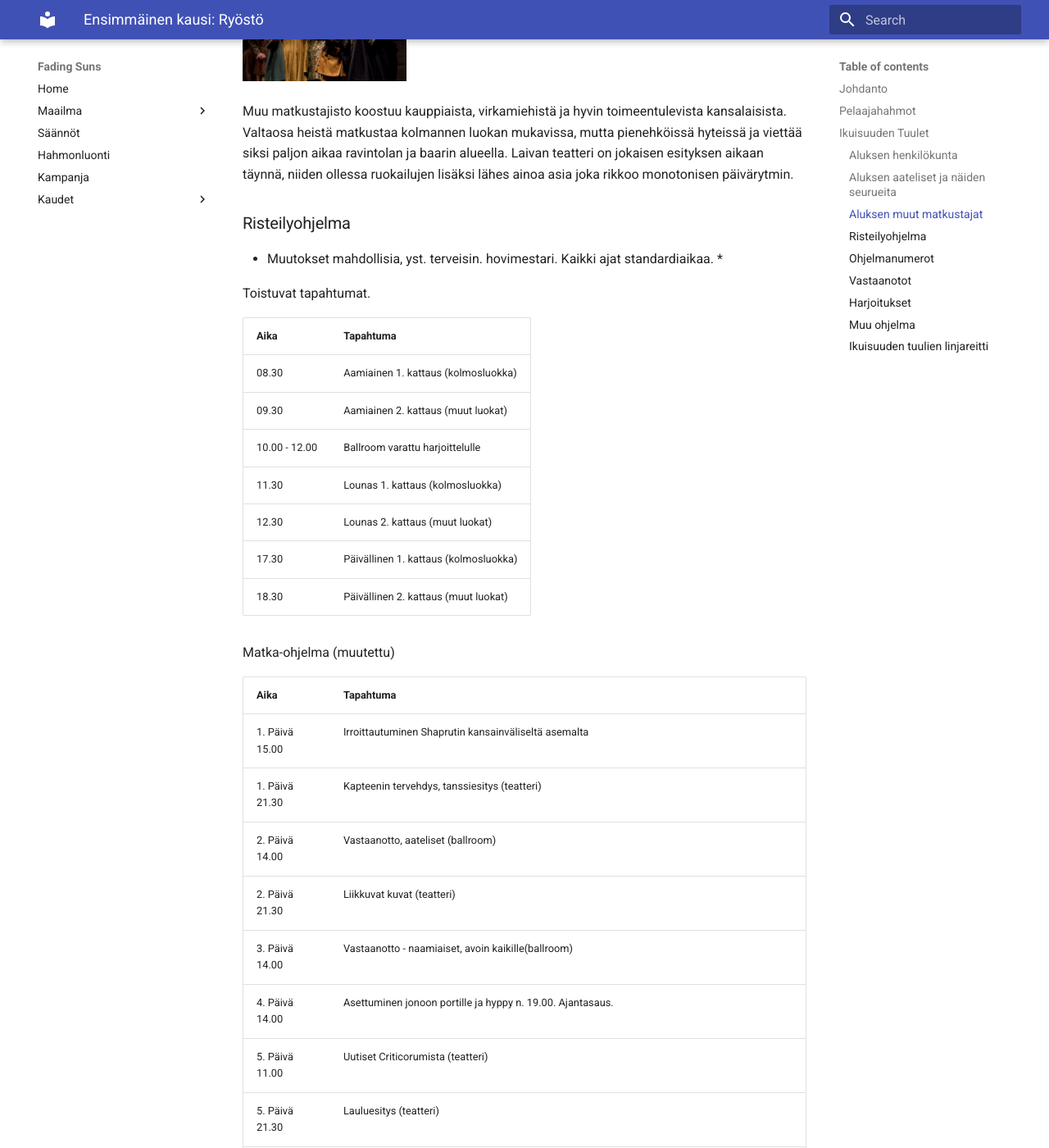
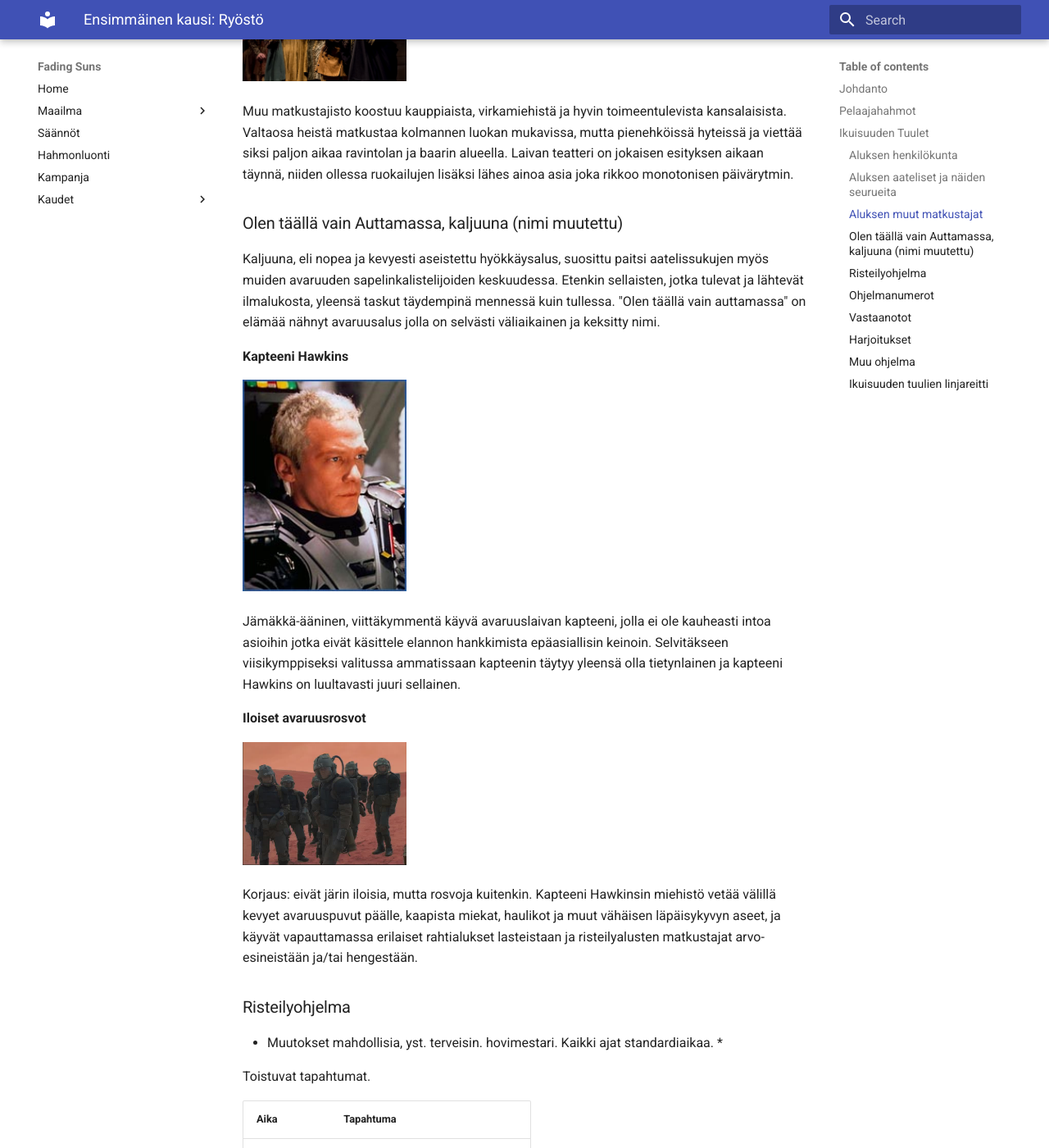
Before and after one commit to mertenator100/mertenator100.github.io, an MkDocs documentation site: the page built from docs/kausi1.md, in a window 1280 px wide and 1400 px high, scrolled down 13152 px. Shown: the whole window at 82% size. Built offline with MkDocs 1.6.1 and Material for MkDocs 9.7.7, drawn with Linux system fonts in a browser that asks for light colours.

Commit message:
suprises

```diff
--- a/docs/kausi1.md
+++ b/docs/kausi1.md
@@ -213,6 +213,22 @@ Palkkasoturit harvemmin matkustavat luksusristeilijöillä, mutta kersantti Brow
 <img src="/img/bourgeois.jpg" alt="Porvarit" title="Porvarit" width="200" height="200" />
 
 Muu matkustajisto koostuu kauppiaista, virkamiehistä ja hyvin toimeentulevista kansalaisista. Valtaosa heistä matkustaa kolmannen luokan mukavissa, mutta pienehköissä hyteissä ja viettää siksi paljon aikaa ravintolan ja baarin alueella. Laivan teatteri on jokaisen esityksen aikaan täynnä, niiden ollessa ruokailujen lisäksi lähes ainoa asia joka rikkoo monotonisen päivärytmin.
+### Olen täällä vain Auttamassa, kaljuuna (nimi muutettu)
+
+Kaljuuna, eli nopea ja kevyesti aseistettu hyökkäysalus, suosittu paitsi aatelissukujen myös muiden avaruuden sapelinkalistelijoiden keskuudessa. Etenkin sellaisten, jotka tulevat ja lähtevät ilmalukosta, yleensä taskut täydempinä mennessä kuin tullessa. "Olen täällä vain auttamassa" on elämää nähnyt avaruusalus
+jolla on selvästi väliaikainen ja keksitty nimi.
+
+**Kapteeni Hawkins**
+
+<img src="/img/commander.jpg" alt="Hawkins" title="Hawkins" width="200" height="200" />
+
+Jämäkkä-ääninen, viittäkymmentä käyvä avaruuslaivan kapteeni, jolla ei ole kauheasti intoa asioihin jotka eivät käsittele elannon hankkimista epäasiallisin keinoin. Selvitäkseen viisikymppiseksi valitussa ammatissaan kapteenin täytyy yleensä olla tietynlainen ja kapteeni Hawkins on luultavasti juuri sellainen.
+
+**Iloiset avaruusrosvot**
+
+<img src="/img/troops.jpg" alt="Rosmot" title="Rosmot" width="200" height="200" />
+
+Korjaus: eivät järin iloisia, mutta rosvoja kuitenkin. Kapteeni Hawkinsin miehistö vetää välillä kevyet avaruuspuvut päälle, kaapista miekat, haulikot ja muut vähäisen läpäisykyvyn aseet, ja käyvät vapauttamassa erilaiset rahtialukset lasteistaan ja risteilyalusten matkustajat arvo-esineistään ja/tai hengestään.
 
 ### Risteilyohjelma
 
```
Also changed, not shown: docs/img/commander.jpg (added), docs/img/troops.jpg (added).
